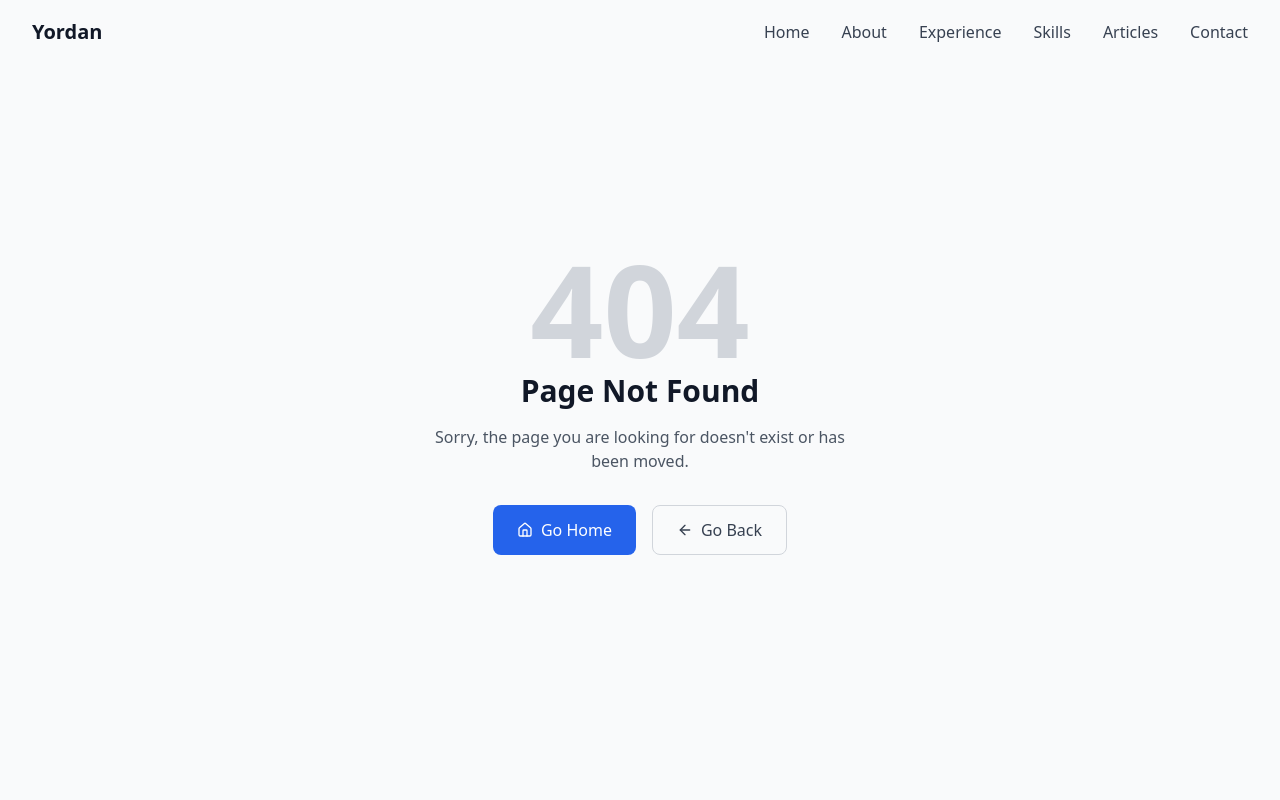
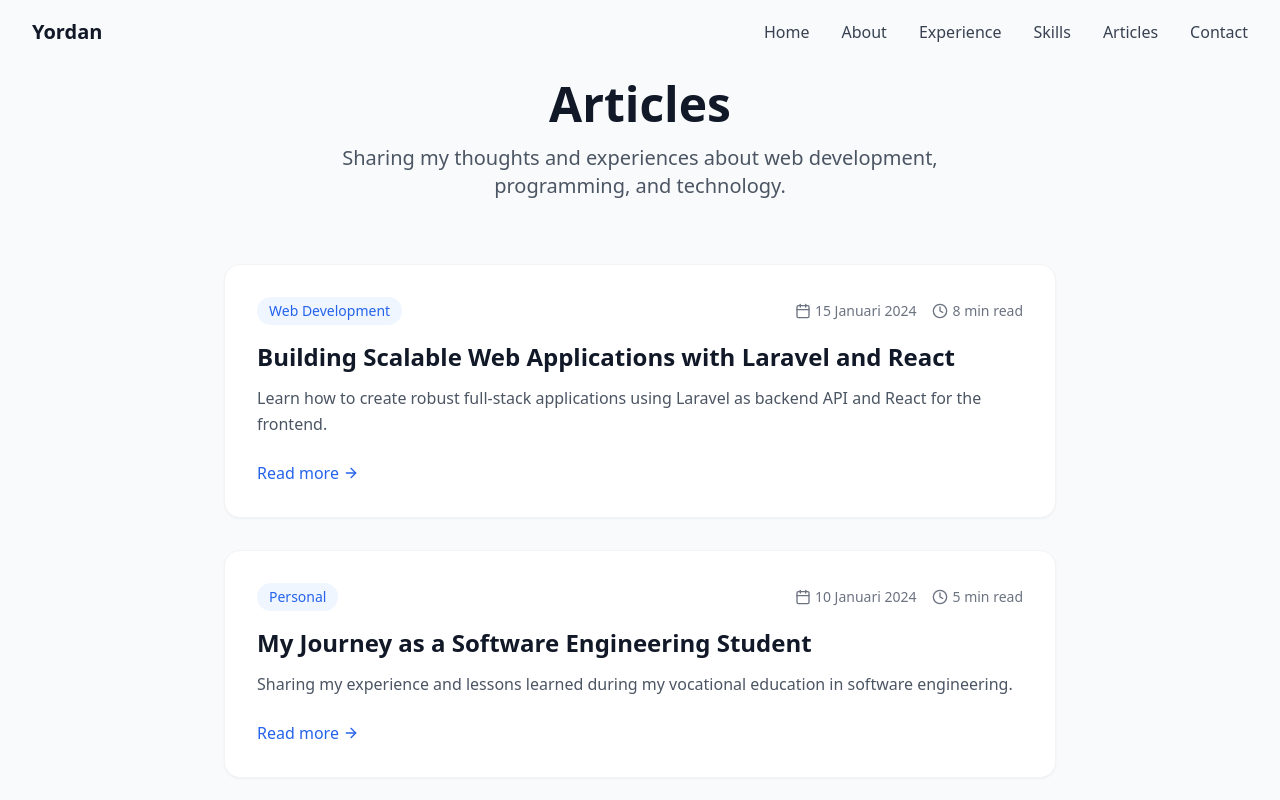
Before and after one commit to yordanluturyalii/personal-portfolio, a Next.js app: page /articles in a window 1280 px wide. Before the commit this address had no page. Shown: the top 800 px of the page. Built offline with nearby package versions, Linux system fonts and the light colour scheme.

Commit message:
:sparkles: feat: add article page

```diff
--- /dev/null
+++ b/app/articles/page.tsx
@@ -0,0 +1,98 @@
+import type { Metadata } from "next"
+import Link from "next/link"
+import { Calendar, Clock, ArrowRight } from "lucide-react"
+
+export const metadata: Metadata = {
+  title: "Articles - Yordan Aserama Luturyali",
+  description: "Read my latest articles about web development, programming, and technology.",
+}
+
+// Mock data - dalam implementasi nyata, ini bisa dari CMS atau database
+const articles = [
+  {
+    id: 1,
+    title: "Building Scalable Web Applications with Laravel and React",
+    excerpt:
+      "Learn how to create robust full-stack applications using Laravel as backend API and React for the frontend.",
+    date: "2024-01-15",
+    readTime: "8 min read",
+    category: "Web Development",
+    slug: "building-scalable-web-applications-laravel-react",
+  },
+  {
+    id: 2,
+    title: "My Journey as a Software Engineering Student",
+    excerpt: "Sharing my experience and lessons learned during my vocational education in software engineering.",
+    date: "2024-01-10",
+    readTime: "5 min read",
+    category: "Personal",
+    slug: "my-journey-software-engineering-student",
+  },
+  {
+    id: 3,
+    title: "Integrating OpenAI API in Web Applications",
+    excerpt: "A comprehensive guide on how to integrate OpenAI API into your web applications for AI-powered features.",
+    date: "2024-01-05",
+    readTime: "12 min read",
+    category: "AI & Technology",
+    slug: "integrating-openai-api-web-applications",
+  },
+]
+
+export default function ArticlesPage() {
+  return (
+    <div className="min-h-screen bg-gray-50 py-20">
+      <div className="max-w-4xl mx-auto px-4 sm:px-6 lg:px-8">
+        <div className="text-center mb-16">
+          <h1 className="text-4xl md:text-5xl font-bold text-gray-900 mb-4">Articles</h1>
+          <p className="text-xl text-gray-600 max-w-2xl mx-auto">
+            Sharing my thoughts and experiences about web development, programming, and technology.
+          </p>
+        </div>
+
+        <div className="space-y-8">
+          {articles.map((article) => (
+            <article
+              key={article.id}
+              className="bg-white rounded-2xl shadow-sm border border-gray-100 p-8 hover:shadow-lg transition-all duration-300 group"
+            >
+              <div className="flex flex-col md:flex-row md:items-center justify-between mb-4">
+                <span className="inline-block px-3 py-1 text-sm font-medium text-blue-600 bg-blue-50 rounded-full mb-2 md:mb-0">
+                  {article.category}
+                </span>
+                <div className="flex items-center text-gray-500 text-sm space-x-4">
+                  <div className="flex items-center">
+                    <Calendar className="w-4 h-4 mr-1" />
+                    {new Date(article.date).toLocaleDateString("id-ID", {
+                      year: "numeric",
+                      month: "long",
+                      day: "numeric",
+                    })}
+                  </div>
+                  <div className="flex items-center">
+                    <Clock className="w-4 h-4 mr-1" />
+                    {article.readTime}
+                  </div>
+                </div>
+              </div>
+
+              <h2 className="text-2xl font-bold text-gray-900 mb-3 group-hover:text-blue-600 transition-colors">
+                {article.title}
+              </h2>
+
+              <p className="text-gray-600 mb-6 leading-relaxed">{article.excerpt}</p>
+
+              <Link
+                href={`/articles/${article.slug}`}
+                className="inline-flex items-center text-blue-600 font-medium hover:text-blue-700 transition-colors"
+              >
+                Read more
+                <ArrowRight className="w-4 h-4 ml-1 group-hover:translate-x-1 transition-transform" />
+              </Link>
+            </article>
+          ))}
+        </div>
+      </div>
+    </div>
+  )
+}
```
